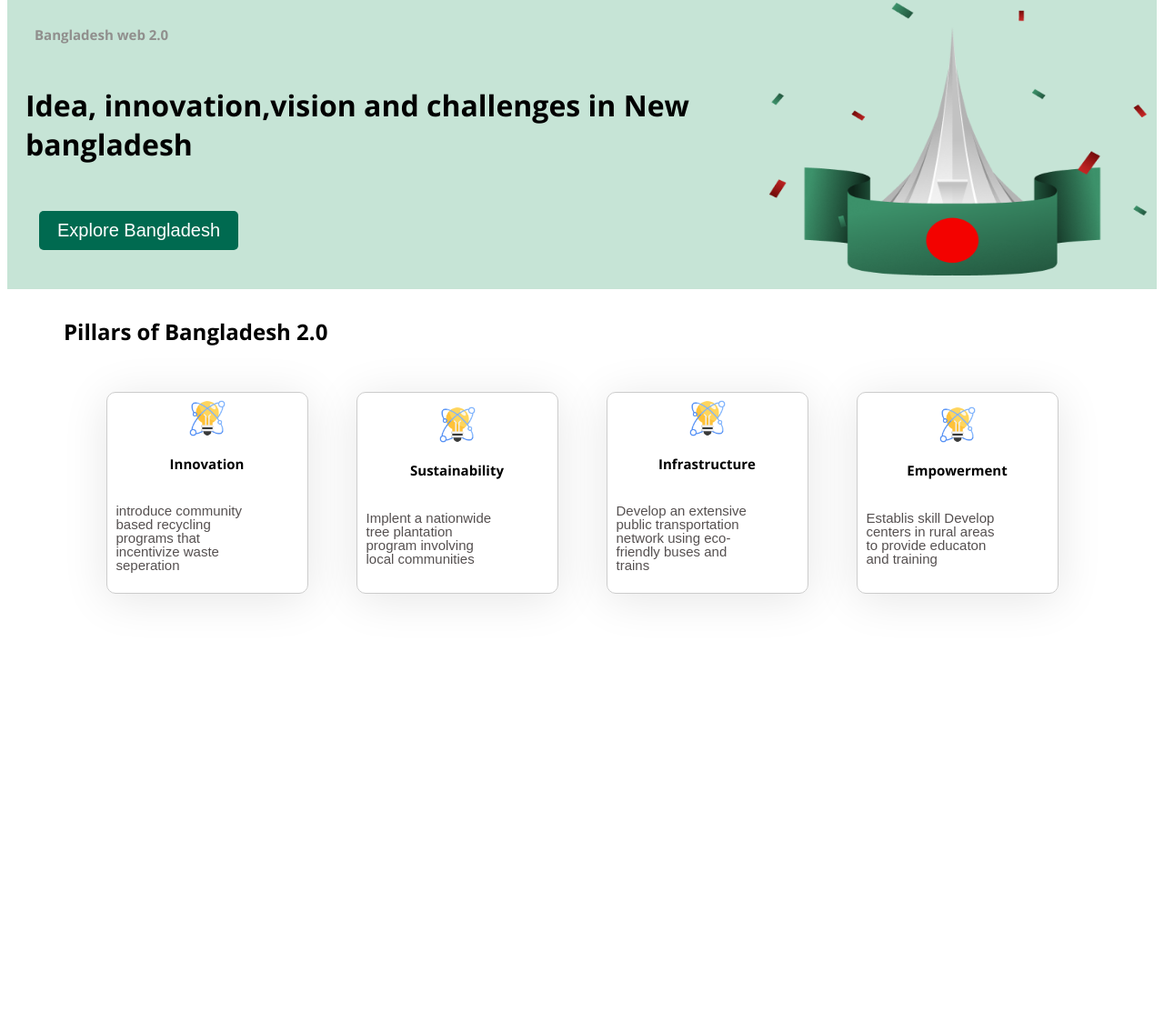
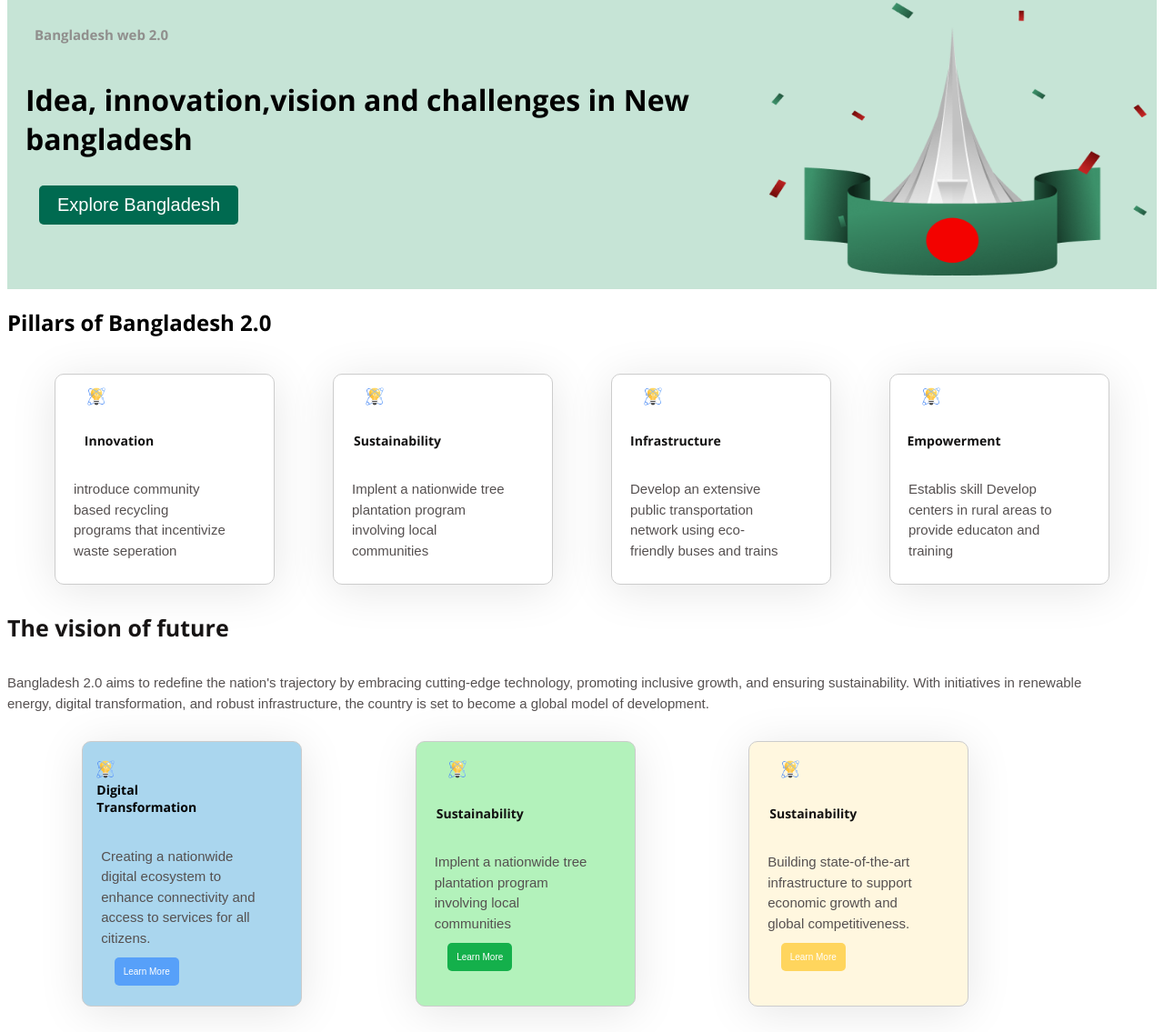
Before and after one commit to SHAKIB91221/Bangladesh-web-2.0, a plain HTML site: page index.html in a window 1280 px wide. Shown: the part 108-1243 px from the top of the page at 91% size. Before the commit the page ends 811 px from the top, so only its background shows below. Drawn offline with nearby package versions, Linux system fonts and the light colour scheme.

Commit message:
add new section and buttons

```diff
--- a/bangladesh.css
+++ b/bangladesh.css
@@ -52,6 +52,41 @@ nav {
     text-decoration: none;
     cursor: pointer;
 }
+.btn{background-color:#57a0f9;
+    color:#FFFFFF;
+    border: none;
+    padding:10px;
+    border-radius: 5px;
+    font-size: 10px;
+    margin-right:100px ;
+    margin-bottom: auto;
+    text-decoration: none;
+    cursor: pointer;
+    }
+
+    .btn2{background-color:#14b04b;
+        color:#FFFFFF;
+        border: none;
+        padding:10px;
+        border-radius: 5px;
+        font-size: 10px;
+        margin-right:100px ;
+        margin-bottom: auto;
+        text-decoration: none;
+        cursor: pointer;
+        }
+        .btn3{background-color:#FFD55D;
+            color:#FFFFFF;
+            border: none;
+            padding:10px;
+            border-radius: 5px;
+            font-size: 10px;
+            margin-right:100px ;
+            margin-bottom: auto;
+            text-decoration: none;
+            cursor: pointer;
+            }
+
 /*header*/
 .header{
 background-color:#C6E4D6;
@@ -61,7 +96,7 @@ background-color:#C6E4D6;
 .banner{
     display:flex;
     justify-content:space-between;
-    margin: 1360.03 hug 560 hug;
+    margin: 0 auto;
     padding: 15px 10px;
 }
 .banner-content{
@@ -97,8 +132,8 @@ background-color:#C6E4D6;
 /* section style*/
 .container{
     display:flex;
+    justify-content:space-around;
     flex-wrap: wrap;
-    justify-content: space-around;
     padding:20px;
 }
 .box{
@@ -107,22 +142,29 @@ background-color:#C6E4D6;
     flex-direction: column;
     border-radius: 10px;
     width: 200px;
-    height: 200px;
+    height: 190px;
     align-items: center;
     justify-content: center;
-    padding: 10px;
+    padding: 20px;
     box-shadow:0px 6px 50px 0px rgba(0, 0, 0, 0.1);
 }
 .title{
+    margin-right: 100px;
+    font-size: 14px;
+    font-weight:bold;
+    color: rgb(18, 17, 17);
+}
+.title1{
     margin-top: 10px;
-    font-size: 15px;
+    margin-right: 100px;
+    font-size:25px;
     font-weight:bold;
-    color: black;
+    color: rgb(23, 20, 20);
 }
 .text{
-    text-decoration: none;
-    margin-right: 50px;
-    line-height: 1;
+margin-bottom:10px;
+    margin-right: 30px;
+    line-height: 1.5;
     font-weight: normal;
     font-size: 15px;
     font-family:Arial,sans-serif ;
@@ -131,5 +173,70 @@ background-color:#C6E4D6;
 }
 .logo1{
     margin-bottom: 10px;
-    width: 40px;
+    margin-right: 150px;
+    width: 20px;
 }
+
+/*vision section style*/
+
+.box1{
+    background-color:rgb(170, 214, 238) ;
+    border: 1px solid #ccc;
+    display: flex;
+    flex-direction: column;
+    border-radius: 10px;
+    width: 200px;
+    height: 250px;
+    align-items: center;
+    justify-content: center;
+    padding: 20px;
+    box-shadow:0px 6px 50px 0px rgba(0, 0, 0, 0.1);
+}
+.box2{
+    background-color:rgb(179, 242, 187) ;
+    border: 1px solid #ccc;
+    display: flex;
+    flex-direction: column;
+    border-radius: 10px;
+    width: 200px;
+    height: 250px;
+    align-items: center;
+    justify-content: center;
+    padding: 20px;
+    box-shadow:0px 6px 50px 0px rgba(0, 0, 0, 0.1);
+}
+.box3{
+    background-color:#FFF7DF ;
+    border: 1px solid #ccc;
+    display: flex;
+    flex-direction: column;
+    border-radius: 10px;
+    width: 200px;
+    height: 250px;
+    align-items: center;
+    justify-content: center;
+    padding: 20px;
+    box-shadow:0px 6px 50px 0px rgba(0, 0, 0, 0.1);
+}
+.title2{
+    margin-top: auto;
+    margin-right: 100px;
+    font-size:14px;
+    font-weight:bold;
+    color: black;
+}
+.text2{
+margin-bottom:10px;
+    margin-right: 30px;
+    line-height: 1.5;
+    font-weight: normal;
+    font-size: 15px;
+    font-family:Arial,sans-serif ;
+    color: rgb(85, 80, 80);
+
+}
+.logo2{
+    margin-bottom: auto;
+    margin-right: 190px;
+    width: 20px;
+}
--- a/index.html
+++ b/index.html
@@ -34,7 +34,6 @@
 
 </div>
 </header>
-  <main>
 
     <!-- pillars of bangladesh 2.0-->
 <section class="section1">
@@ -68,9 +67,38 @@
     <h4 class="title">Empowerment</h4>
     <p class="text">Establis skill Develop centers in rural areas to provide educaton and training</p>
     </div>
+  </section>
 
+
+
+
+  <!-- this is a section -->
+  <section class="section1">
+    <h4 class="title1">The vision of future</h4>
+    <p class="text">Bangladesh 2.0 aims to redefine the nation's trajectory by embracing cutting-edge technology, promoting inclusive growth, and ensuring sustainability. With initiatives in renewable energy, digital transformation, and robust infrastructure, the country is set to become a global model of development.</p>
   </section>
-</main>
+  <!-- this is a section -->
+<section class="container">
+    <div class="box1">
+      <img class="logo2" src="assets/card-icon.png" alt="logo">
+      <h4 class="title2">Digital Transformation</h4>
+      <p class="text">Creating a nationwide digital ecosystem to enhance connectivity and access to services for all citizens.</p>
+      <button class="btn">Learn More</button>
+    </div>
+
+    <div class="box2">
+      <img class="logo1" src="assets/card-icon.png" alt="logo">
+      <h4 class="title">Sustainability</h4>
+      <p class="text">Implent a nationwide tree plantation program involving local communities</p>
+      <button class="btn2">Learn More</button>
+    </div>
+
+    <div class="box3">
+      <img class="logo1" src="assets/card-icon.png" alt="logo">
+      <h4 class="title">Sustainability</h4>
+      <p class="text">Building state-of-the-art infrastructure to support economic growth and global competitiveness.</p>
+      <button class="btn3">Learn More</button>
+    </div>
     <footer>
 
     </footer>
```
